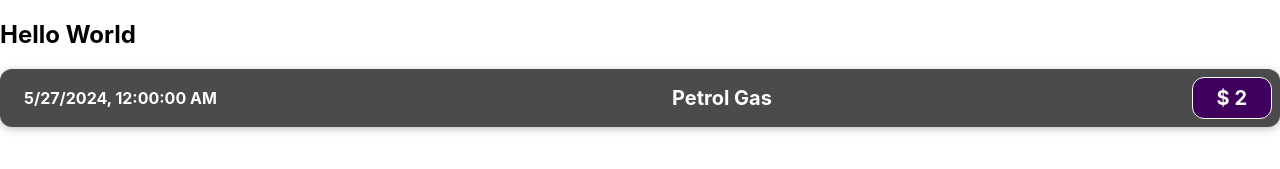
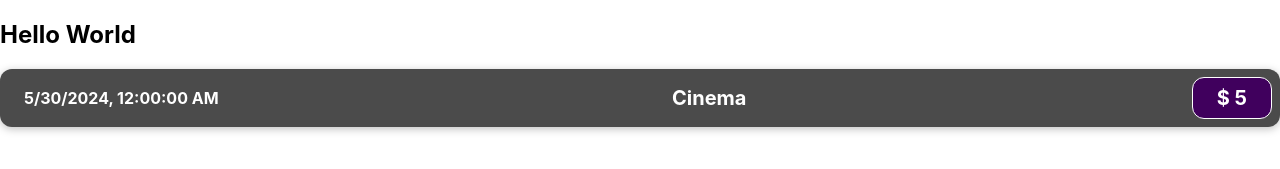
Before and after one commit to lekyvong09/C2310L-React-basic, a JavaScript app: page / in a window 1280 px wide. Shown: the top 169 px of the page. Built offline with nearby package versions, Linux system fonts and the light colour scheme; the HTML template or start-up script is replaced by a standard one.

Commit message:
2024 apr 27 2

```diff
--- a/src/App.js
+++ b/src/App.js
@@ -2,10 +2,18 @@ import './App.css';
 import ExpenseItem from './components/ExpenseItem';
 
 function App() {
+
+  const expenses = [
+    {id: 1, title: 'Petrol Gas', amount: 5, date: new Date(2024, 4, 27)}, /// expense[0]
+    {id: 2, title: 'Cinema', amount: 5, date: new Date(2024, 4, 30)}, /// expense[1]
+    {id: 3, title: 'Coffee', amount: 5, date: new Date(2024, 4, 20)}, /// expense[2]
+    {id: 4, title: 'Dinner', amount: 20, date: new Date(2024, 4, 10)}, /// expense[3]
+  ];
+
   return (
     <div>
       <h2>Hello World</h2>
-      <ExpenseItem></ExpenseItem>
+      <ExpenseItem var1={expenses[1].title} var2={expenses[1].amount} var3={expenses[1].date}></ExpenseItem>
     </div>
   );
 }
--- a/src/components/ExpenseItem.js
+++ b/src/components/ExpenseItem.js
@@ -1,16 +1,14 @@
 import './ExpenseItem.css';
 
-function ExpenseItem() {
-    var expenseDate = new Date(2024, 4, 27);
-    var expenseTitle = 'Petrol Gas';
-    var expenseAmount = 2;
+function ExpenseItem(props) { /// properties
+
 
     return (
         <div className="expense-item">
-            <h2>{expenseDate.toLocaleString()}</h2>
+            <h2>{props.var3.toLocaleString()}</h2>
             <div className="expense-item__description">
-                <h2>{expenseTitle}</h2>
-                <div className="expense-item__price ">$ {expenseAmount}</div>
+                <h2>{props.var1}</h2>
+                <div className="expense-item__price ">$ {props.var2}</div>
             </div>
         </div>
     );
```
